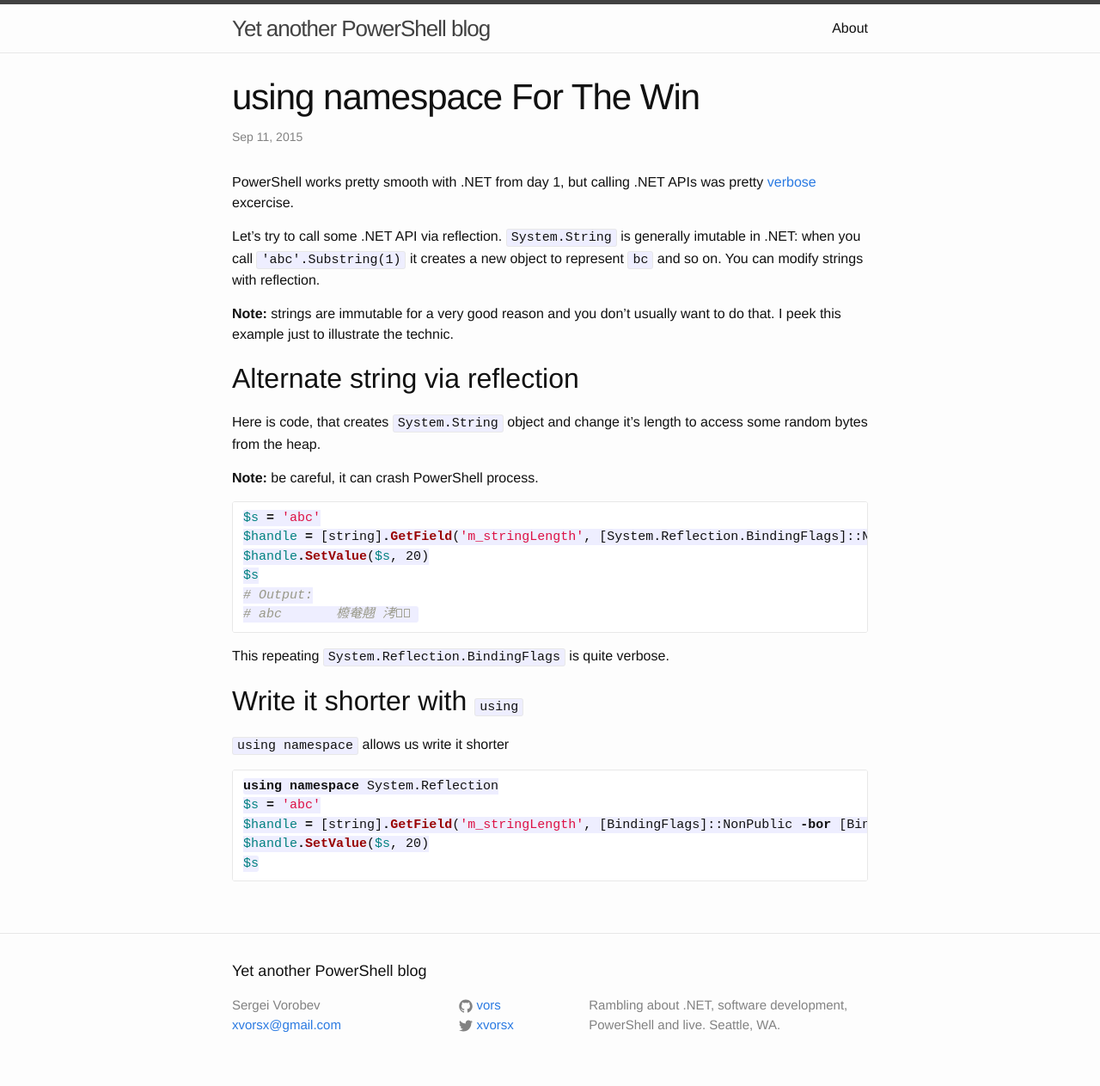
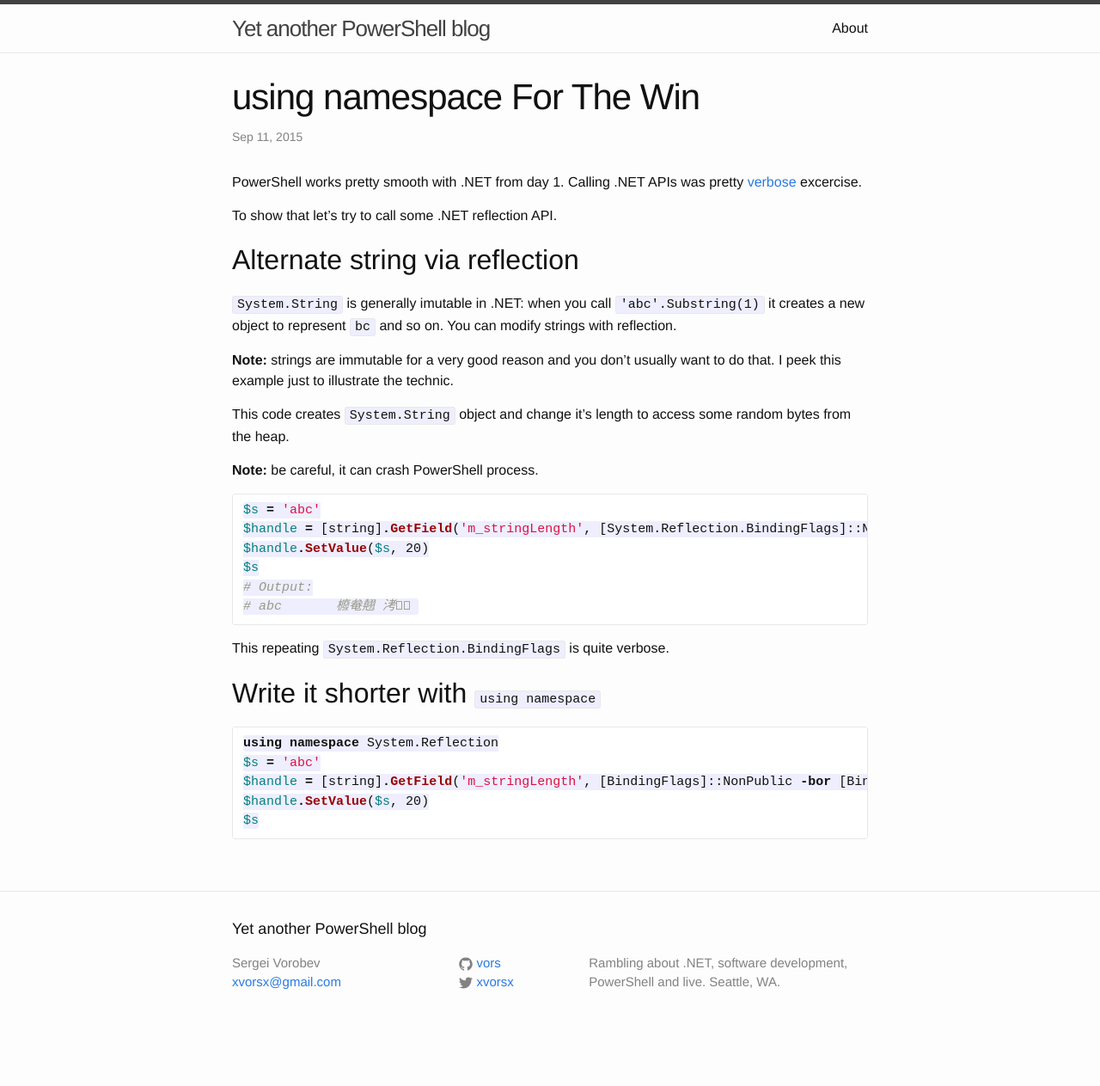
Before and after one commit to vors/vors.github.io, a Jekyll site: the page built from _posts/2015-09-11-using-namespace-for-the-win.markdown, in a window 1280 px wide. Shown: the whole page at 86% size. Built offline with Jekyll 4.4.1, drawn with Linux system fonts in a browser that asks for light colours; after the commit the page ends 1214 px from its top, so only the background shows below that.

Commit message:
Update 2015-09-11-using-namespace-for-the-win.markdown

```diff
--- a/_posts/2015-09-11-using-namespace-for-the-win.markdown
+++ b/_posts/2015-09-11-using-namespace-for-the-win.markdown
@@ -6,9 +6,12 @@ comments: true
 categories: [powershell, dsc]
 ---
 
-PowerShell works pretty smooth with .NET from day 1, but calling .NET APIs was pretty [verbose](http://serverfault.com/questions/74744/using-namespaces-in-powershell) excercise.
+PowerShell works pretty smooth with .NET from day 1. Calling .NET APIs was pretty [verbose](http://serverfault.com/questions/74744/using-namespaces-in-powershell) excercise.
 
-Let's try to call some .NET API via reflection.
+To show that let's try to call some .NET reflection API.
+
+## Alternate string via reflection
+
 `System.String` is generally imutable in .NET:
 when you call `'abc'.Substring(1)` it creates a new object to represent `bc` and so on.
 You can modify strings with reflection.
@@ -16,9 +19,7 @@ You can modify strings with reflection.
 **Note:** strings are immutable for a very good reason and you don't usually want to do that.
 I peek this example just to illustrate the technic.
 
-## Alternate string via reflection
-
-Here is code, that creates `System.String` object and change it's length to access some random bytes from the heap.
+This code creates `System.String` object and change it's length to access some random bytes from the heap.
 
 **Note:** be careful, it can crash PowerShell process.
 
@@ -33,9 +34,7 @@ $s
 
 This repeating `System.Reflection.BindingFlags` is quite verbose.
 
-## Write it shorter with `using`
-
-`using namespace` allows us write it shorter
+## Write it shorter with `using namespace`
 
 ~~~powershell
 using namespace System.Reflection
```
